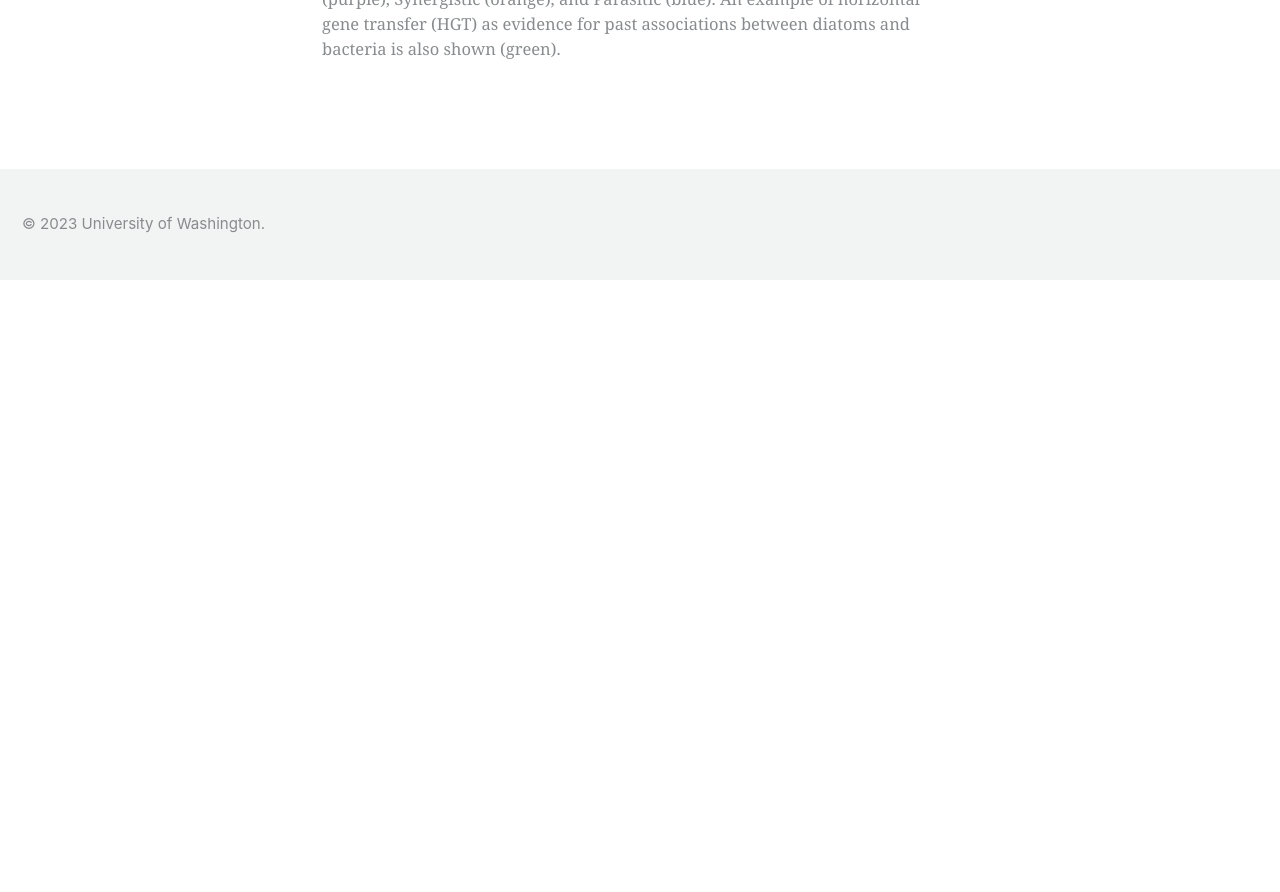
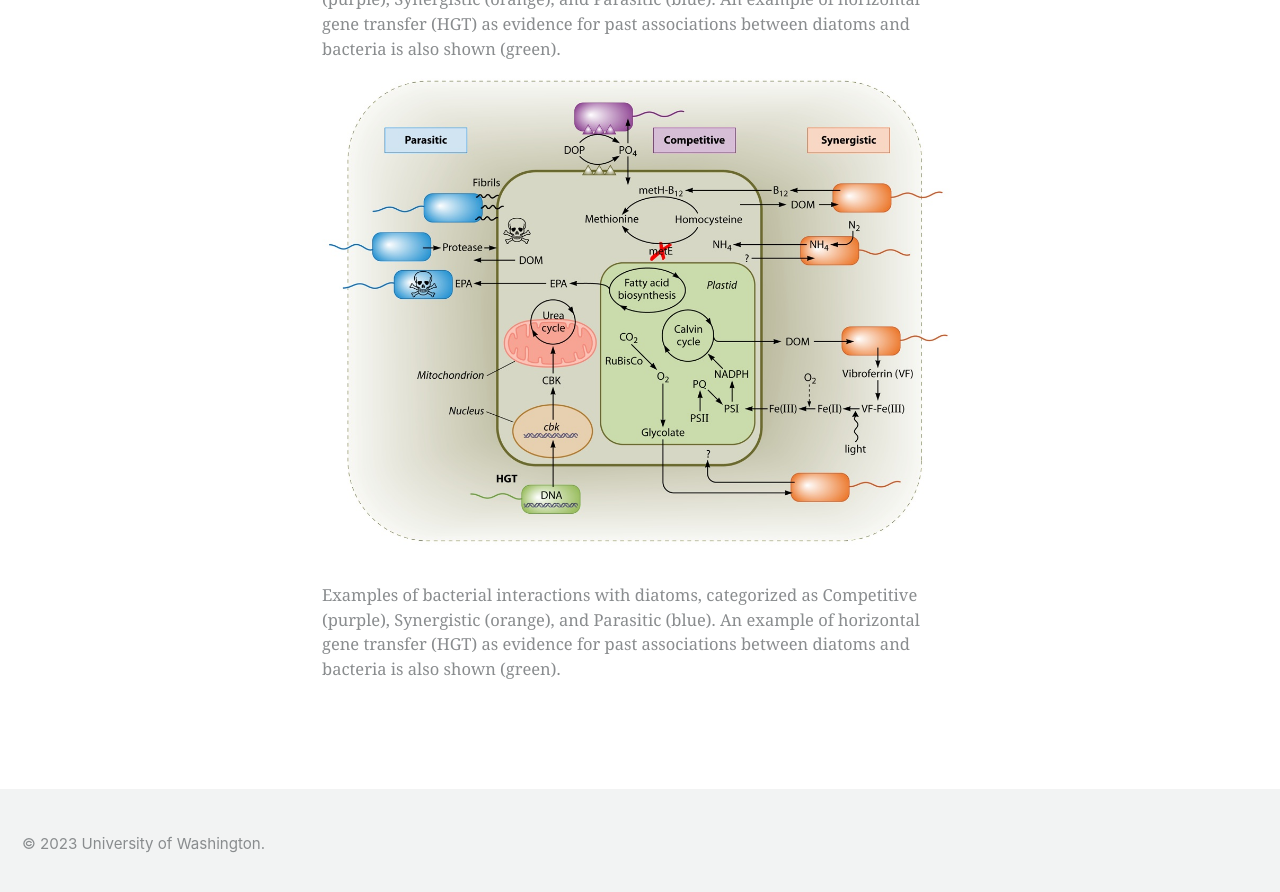
Before and after one commit to armbrustlab/armbrustlab.github.io, a Jekyll site: the page built from collections/_research/interactions.md, in a window 1280 px wide and 900 px high, scrolled down 1304 px. Shown: the top 892 px of the window. Built offline with Jekyll 4.4.1, drawn with Linux system fonts in a browser that asks for light colours; nearby versions of some CDN libraries; before the commit the page ends 1584 px from its top, so only the background shows below that.

Commit message:
Update interactions.md

```diff
--- a/collections/_research/interactions.md
+++ b/collections/_research/interactions.md
@@ -6,3 +6,5 @@
 
 ![Interactions](/assets/images/website_interactions.jpg){: .align-center}
 <figcaption>Examples of bacterial interactions with diatoms, categorized as Competitive (purple), Synergistic (orange), and Parasitic (blue). An example of horizontal gene transfer (HGT) as evidence for past associations between diatoms and bacteria is also shown (green).</figcaption>
+![Interactions](/assets/images/website_interactions.jpg){: .align-center}
+<figcaption>Examples of bacterial interactions with diatoms, categorized as Competitive (purple), Synergistic (orange), and Parasitic (blue). An example of horizontal gene transfer (HGT) as evidence for past associations between diatoms and bacteria is also shown (green).</figcaption>
```
